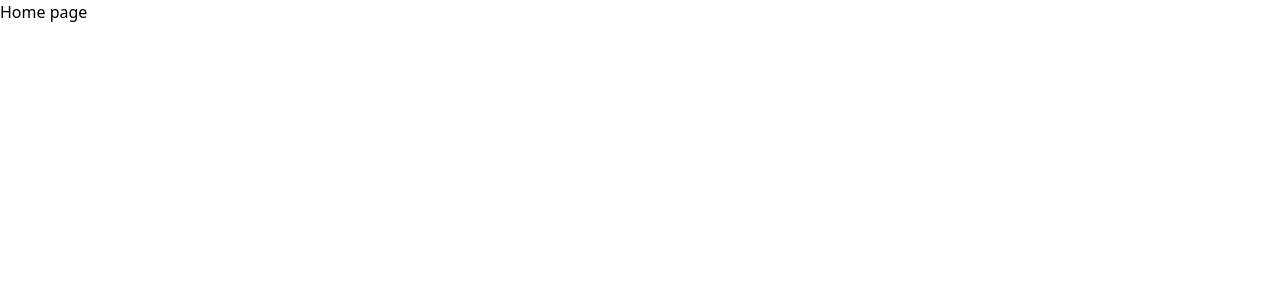
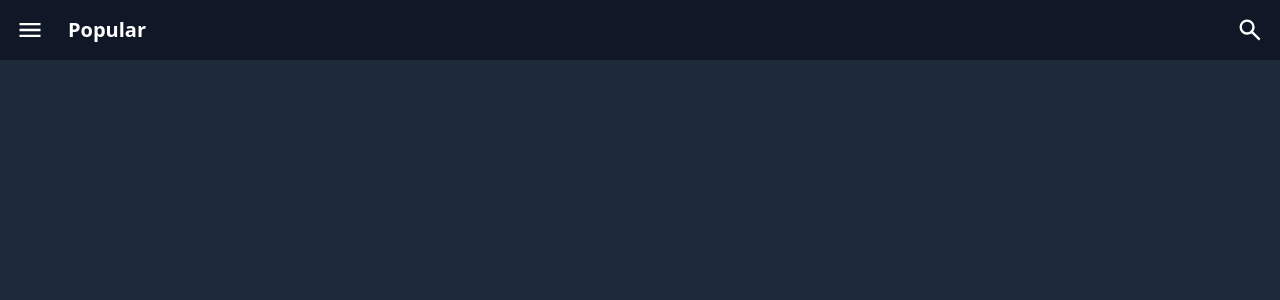
Before and after one commit to elsonfreire/bookboxd-frontend, a React (Vite) app: page / in a window 1280 px wide. Shown: the top 300 px of the page. Built offline with nearby package versions, Linux system fonts and the light colour scheme.

Commit message:
Implements basic navbar for home page

```diff
--- /dev/null
+++ b/src/assets/icons/Icon.tsx
@@ -0,0 +1,26 @@
+import type { SVGProps } from "react";
+
+export type IconProps = SVGProps<SVGSVGElement> & {
+  size?: number;
+  color?: string;
+};
+
+export const Icon = ({
+  children,
+  size = 24,
+  color = "#FFFFFF",
+  ...props
+}: IconProps & { children: React.ReactNode }) => {
+  return (
+    <svg
+      width={size}
+      height={size}
+      fill={color}
+      xmlns="http://www.w3.org/2000/svg"
+      viewBox="0 -960 960 960"
+      {...props}
+    >
+      {children}
+    </svg>
+  );
+};
--- /dev/null
+++ b/src/assets/icons/MenuIcon.tsx
@@ -0,0 +1,9 @@
+import { Icon, type IconProps } from "./Icon";
+
+export const MenuIcon = (props: IconProps) => {
+  return (
+    <Icon {...props}>
+      <path d="M120-240v-80h720v80H120Zm0-200v-80h720v80H120Zm0-200v-80h720v80H120Z" />
+    </Icon>
+  );
+};
--- /dev/null
+++ b/src/assets/icons/SearchIcon.tsx
@@ -0,0 +1,9 @@
+import { Icon, type IconProps } from "./Icon";
+
+export const SearchIcon = (props: IconProps) => {
+  return (
+    <Icon {...props}>
+      <path d="M784-120 532-372q-30 24-69 38t-83 14q-109 0-184.5-75.5T120-580q0-109 75.5-184.5T380-840q109 0 184.5 75.5T640-580q0 44-14 83t-38 69l252 252-56 56ZM380-400q75 0 127.5-52.5T560-580q0-75-52.5-127.5T380-760q-75 0-127.5 52.5T200-580q0 75 52.5 127.5T380-400Z" />
+    </Icon>
+  );
+};
--- /dev/null
+++ b/src/components/Header.tsx
@@ -0,0 +1,24 @@
+import { MenuIcon } from "../assets/icons/MenuIcon";
+import { SearchIcon } from "../assets/icons/SearchIcon";
+
+export const Header = () => {
+  const handleOpenNavbar = () => {
+    console.log("Open navbar");
+  };
+
+  const handleSearchOpen = () => {
+    console.log("Open search");
+  };
+
+  return (
+    <div className="flex bg-gray-900 p-4 w-full text-white font-bold text-xl gap-6">
+      <button className="cursor-pointer" onClick={handleOpenNavbar}>
+        <MenuIcon size={28} />
+      </button>
+      <div>Popular</div>
+      <button className="ml-auto cursor-pointer" onClick={handleSearchOpen}>
+        <SearchIcon size={28} />
+      </button>
+    </div>
+  );
+};
--- a/src/pages/Home.tsx
+++ b/src/pages/Home.tsx
@@ -1,3 +1,9 @@
+import { Header } from "../components/Header";
+
 export const Home = () => {
-  return <div className="">Home page</div>;
+  return (
+    <div className="min-h-screen bg-gray-800">
+      <Header />
+    </div>
+  );
 };
--- a/src/pages/Login.tsx
+++ b/src/pages/Login.tsx
@@ -25,7 +25,7 @@ export const Login = () => {
     <>
       <div className="min-h-screen flex items-center justify-center bg-slate-950 text-white">
         <form className="flex flex-col items-center justify-center gap-4 bg-gray-900 p-16 w-full min-h-screen sm:max-w-lg sm:rounded-2xl sm:min-h-0">
-          <h1 className="font-extrabold text-2xl mb-10">
+          <h1 className="font-extrabold text-2xl mb-8">
             {isLogin ? "Login to Bookboxd" : "Register to Bookboxd"}
           </h1>
 
```
Also changed, not shown: src/components/Menu.tsx (added).
